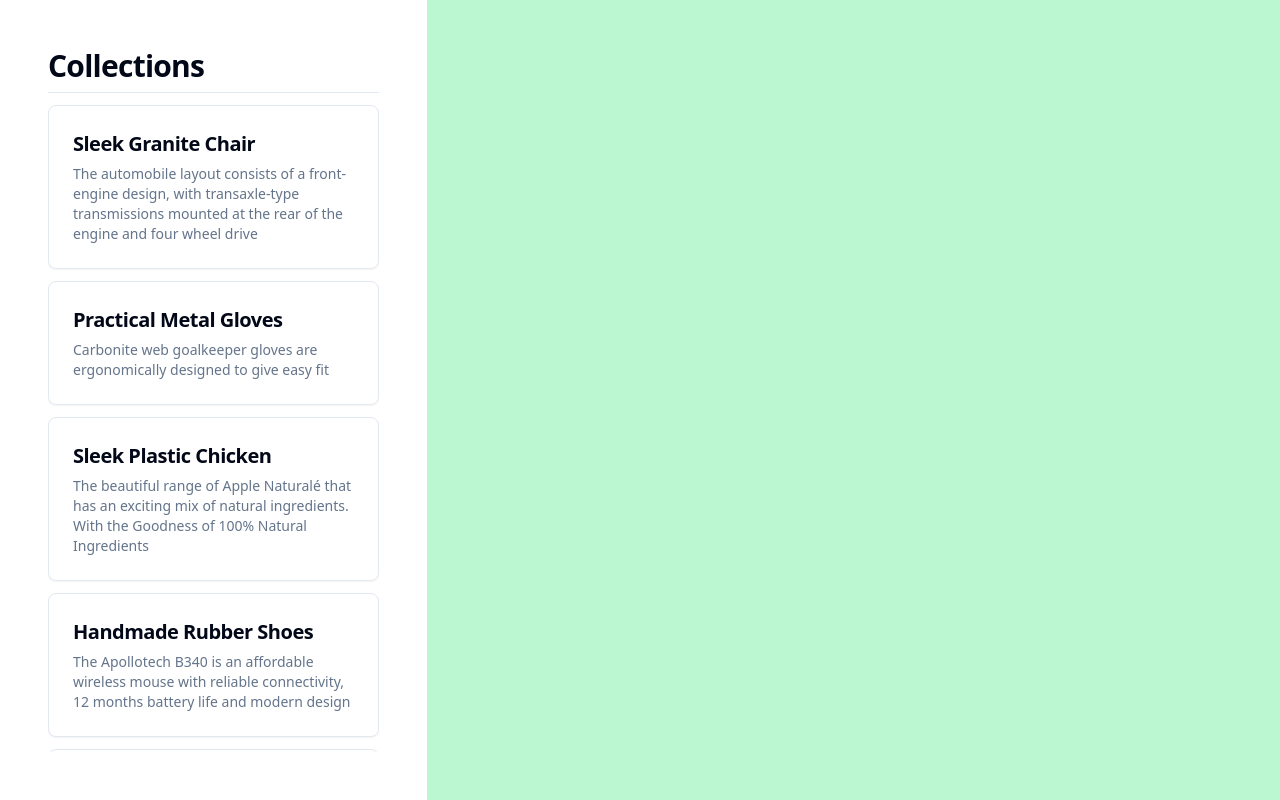
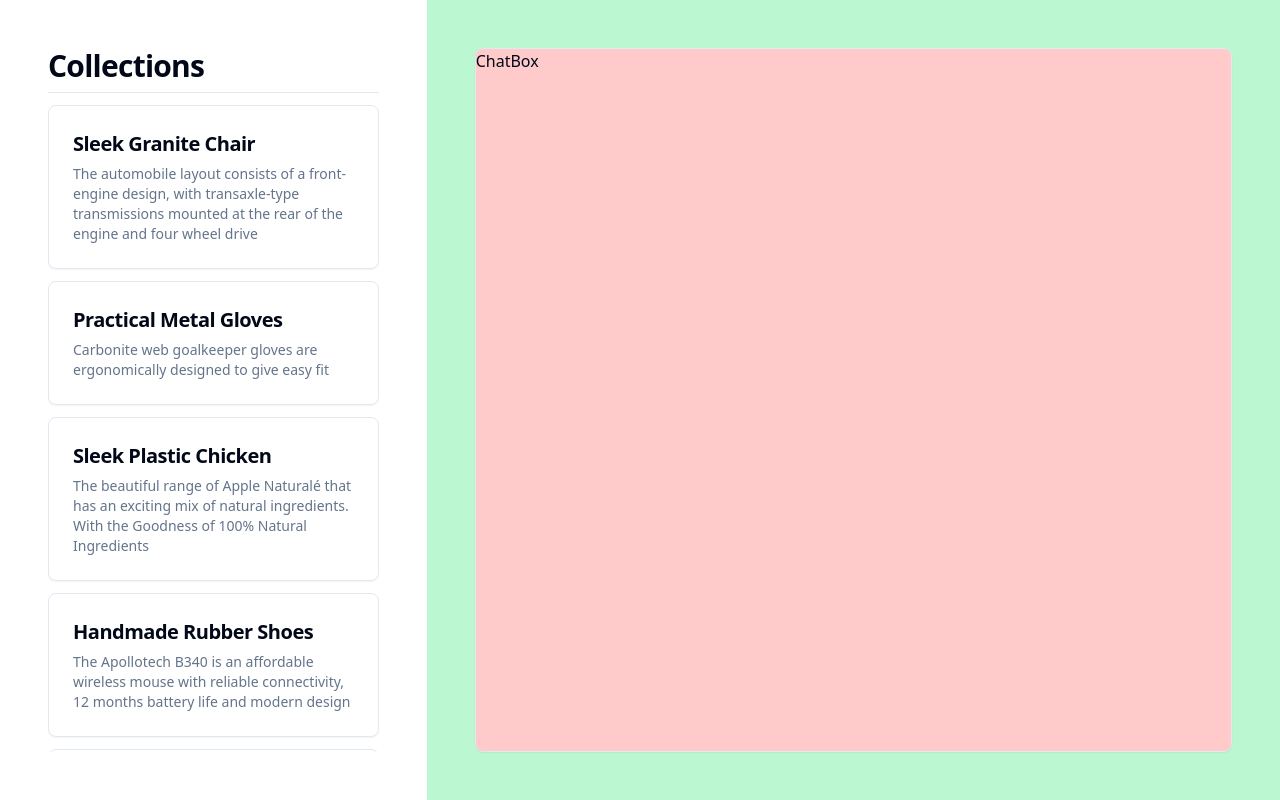
Before and after one commit to vinayakvivek/gyra-demo, a React (Vite) app: page / in a window 1280 px wide. Built offline with nearby package versions, Linux system fonts and the light colour scheme.

Commit message:
ChatBox layout

```diff
--- a/src/App.tsx
+++ b/src/App.tsx
@@ -1,3 +1,4 @@
+import ChatBox from "./components/ChatBox";
 import CollectionList from "./components/CollectionList";
 
 function App() {
@@ -6,7 +7,11 @@ function App() {
       <div className="h-full basis-1/3 p-12">
         <CollectionList />
       </div>
-      <div className="h-full basis-2/3 bg-green-200"></div>
+      <div className="h-full basis-2/3 bg-green-200">
+        <div className="p-12 h-full">
+          <ChatBox />
+        </div>
+      </div>
     </div>
   );
 }
--- /dev/null
+++ b/src/components/ChatBox.tsx
@@ -0,0 +1,7 @@
+import { Card } from "./ui/card";
+
+const ChatBox = () => {
+  return <Card className="w-full h-full bg-red-200">ChatBox</Card>;
+};
+
+export default ChatBox;
```
